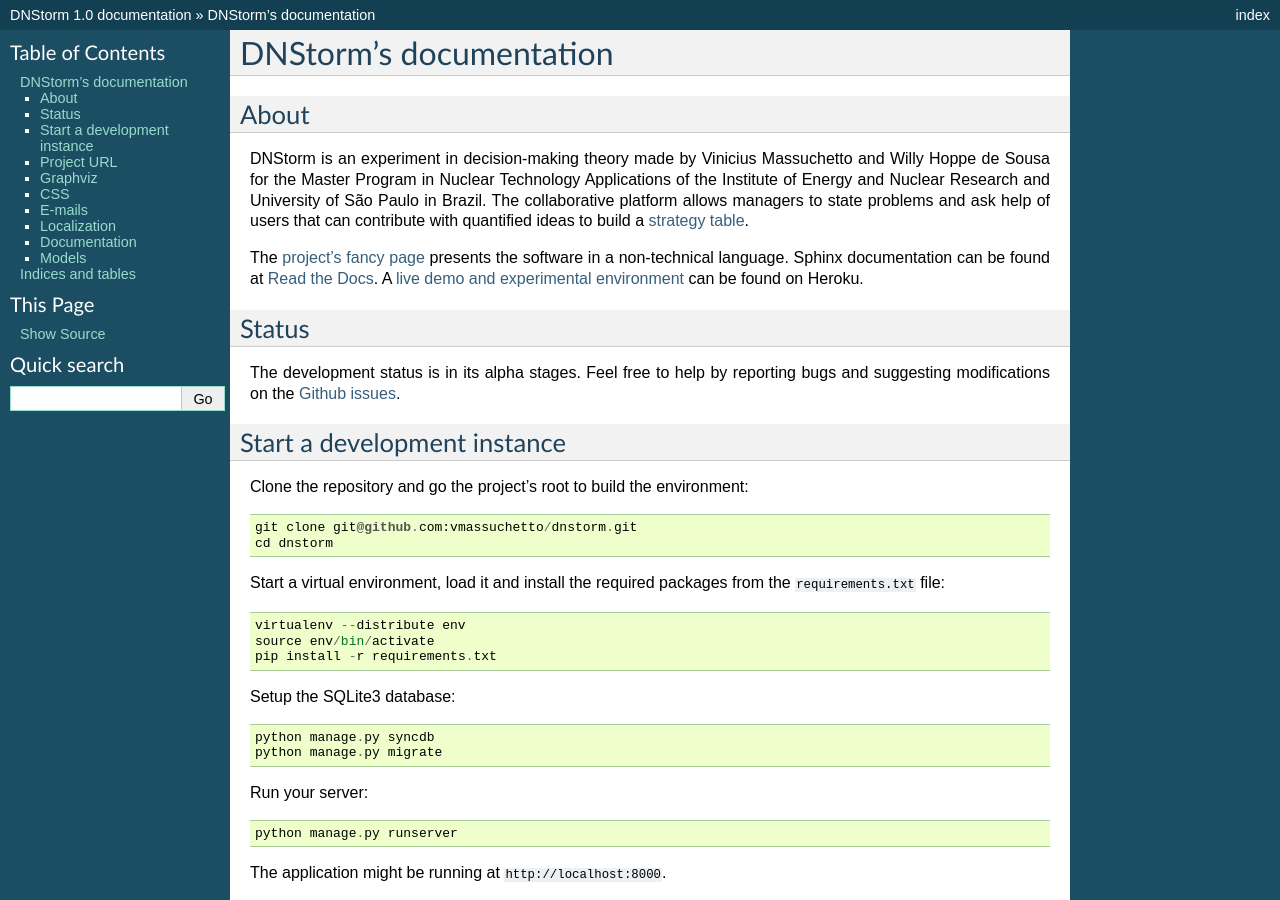
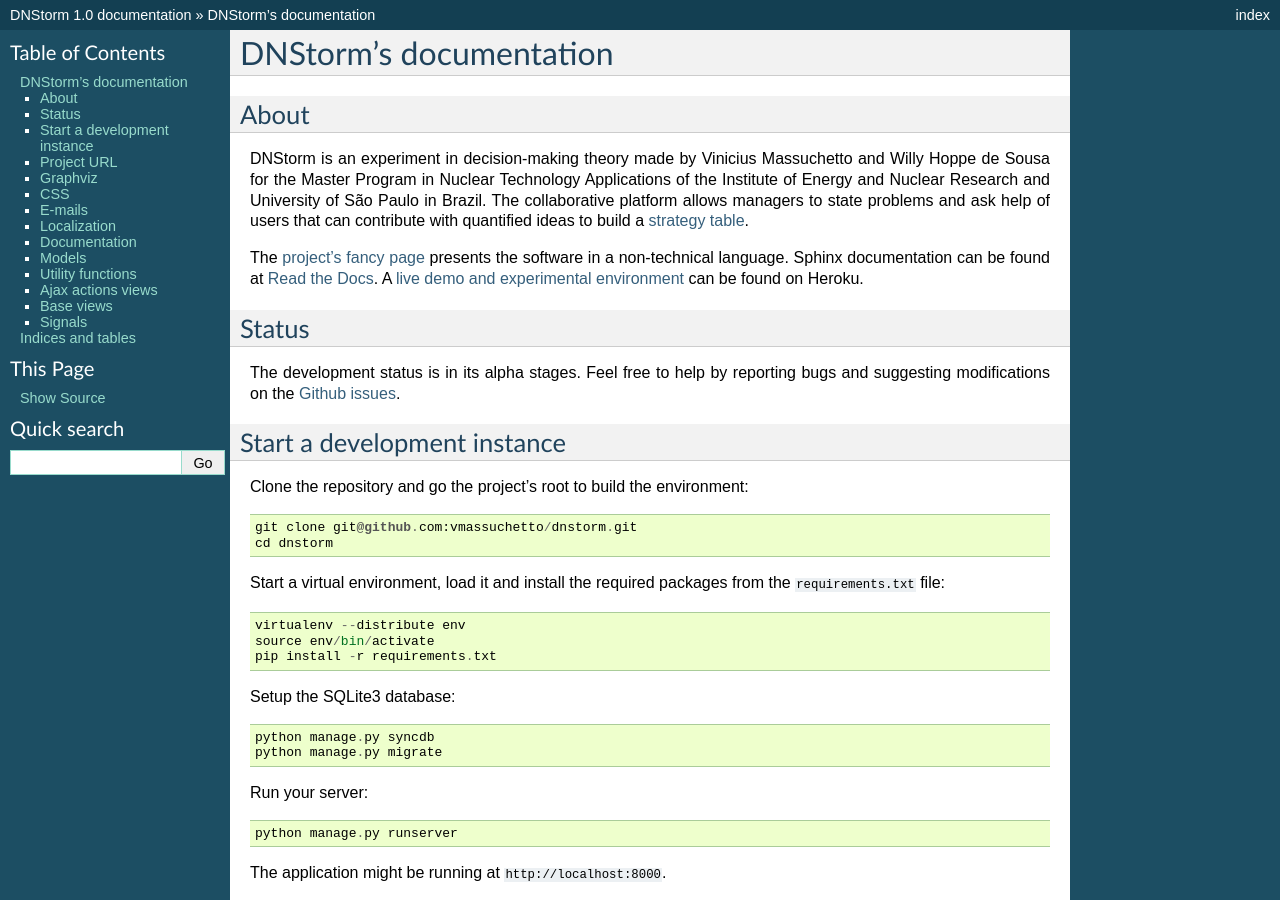
Before and after one commit to vmassuchetto/dnstorm, a Sphinx documentation site: the page built from docs/index.rst, in a window 1280 px wide and 900 px high. Built offline with Sphinx 7.4.7, drawn with Linux system fonts in a browser that asks for light colours; some of the changed text lies outside the part shown.

Commit message:
Some more documentation

```diff
--- a/docs/index.rst
+++ b/docs/index.rst
@@ -9,6 +9,30 @@
 .. automodule:: dnstorm.app.models
    :members:
 
+Utility functions
+-----------------
+
+.. automodule:: dnstorm.app.utils
+   :members:
+
+Ajax actions views
+------------------
+
+.. automodule:: dnstorm.app.views.ajax
+   :members:
+
+Base views
+----------
+
+.. automodule:: dnstorm.app.views.base
+   :members:
+
+Signals
+-------
+
+.. automodule:: dnstorm.app.signals
+   :members:
+
 Indices and tables
 ==================
 
--- a/requirements.txt
+++ b/requirements.txt
@@ -1,6 +1,10 @@
 Django==1.5.5
+Jinja2==2.7.3
+MarkupSafe==0.23
 Pillow==2.5.3
+Pygments==1.6
 South==1.0
+Sphinx==1.2.3
 argparse==1.2.1
 bleach==1.4
 crispy-forms-foundation==0.3.4
@@ -18,6 +22,7 @@
 django-notification==1.2.0
 django-registration==1.0
 django-toolbelt==0.0.1
+docutils==0.12
 gunicorn==19.1.1
 html5lib==0.999
 lxml==3.4.0
```
